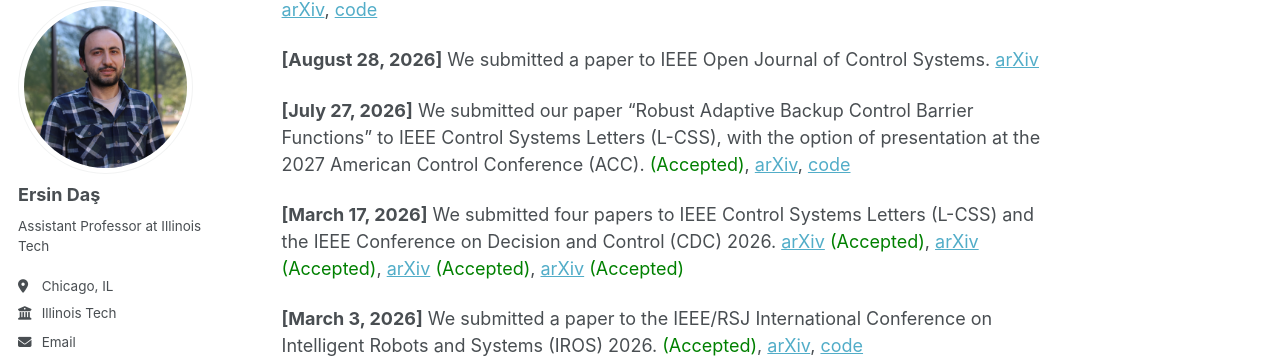
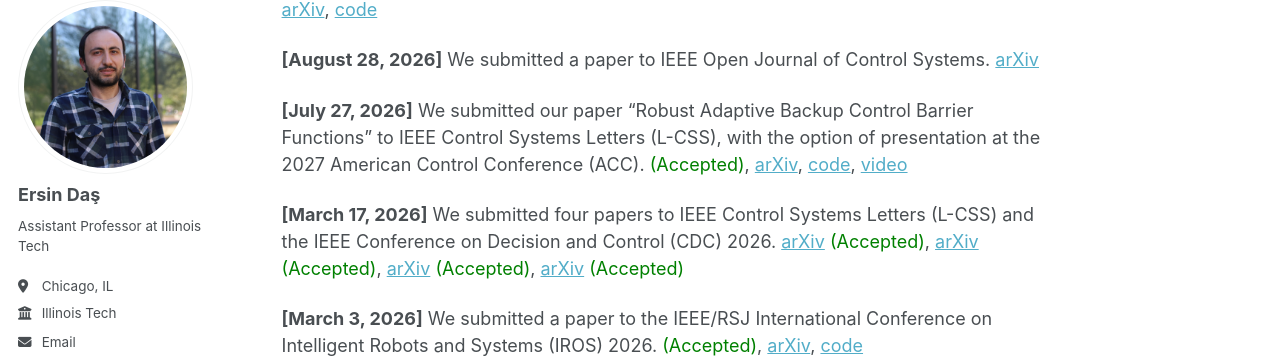
Before and after one commit to ersindas/ersindas.github.io, a Jekyll site: the page built from _pages/about.md, in a window 1280 px wide and 900 px high, scrolled down 615 px. Shown: the part 106-464 px from the top of the window. Built offline with Jekyll 4.4.1, drawn with Linux system fonts in a browser that asks for light colours; some web fonts are replaced.

Commit message:
Add video link for accepted paper on Robust Adaptive Backup Control
Added a link to a video for the accepted paper on Robust Adaptive Backup Control Barrier Functions.

```diff
--- a/_pages/about.md
+++ b/_pages/about.md
@@ -24,7 +24,7 @@ News
 
 **[August 28, 2026]** We submitted a paper to IEEE Open Journal of Control Systems. [arXiv](https://arxiv.org/pdf/2503.15734)
 
-**[July 27, 2026]** We submitted our paper “Robust Adaptive Backup Control Barrier Functions” to IEEE Control Systems Letters (L-CSS), with the option of presentation at the 2027 American Control Conference (ACC). <span style="color:green;">(Accepted)</span>, [arXiv](https://arxiv.org/pdf/2607.20842), [code](https://github.com/ersindas/abCBFs)
+**[July 27, 2026]** We submitted our paper “Robust Adaptive Backup Control Barrier Functions” to IEEE Control Systems Letters (L-CSS), with the option of presentation at the 2027 American Control Conference (ACC). <span style="color:green;">(Accepted)</span>, [arXiv](https://arxiv.org/pdf/2607.20842), [code](https://github.com/ersindas/abCBFs), [video](https://youtu.be/T7PMmvqTiy8)
 
 **[March 17, 2026]** We submitted four papers to IEEE Control Systems Letters (L-CSS) and the IEEE Conference on Decision and Control (CDC) 2026. [arXiv](https://arxiv.org/pdf/2603.24566) <span style="color:green;">(Accepted)</span>, [arXiv](https://arxiv.org/pdf/2603.17097) <span style="color:green;">(Accepted)</span>, [arXiv](https://arxiv.org/pdf/2603.18450) <span style="color:green;">(Accepted)</span>,  [arXiv](https://arxiv.org/pdf/2604.08831) <span style="color:green;">(Accepted)</span>
 
```
